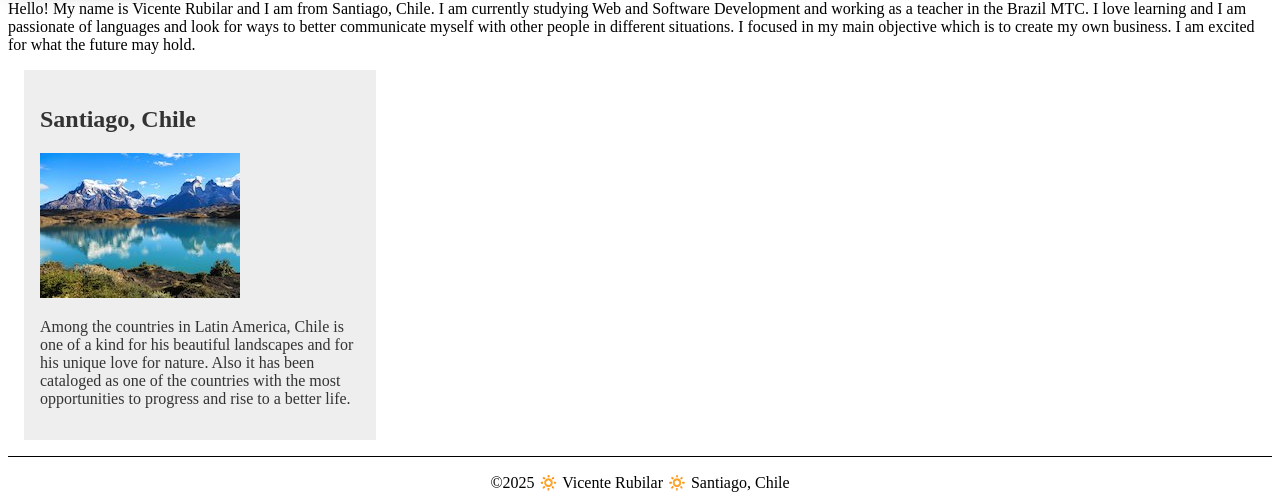
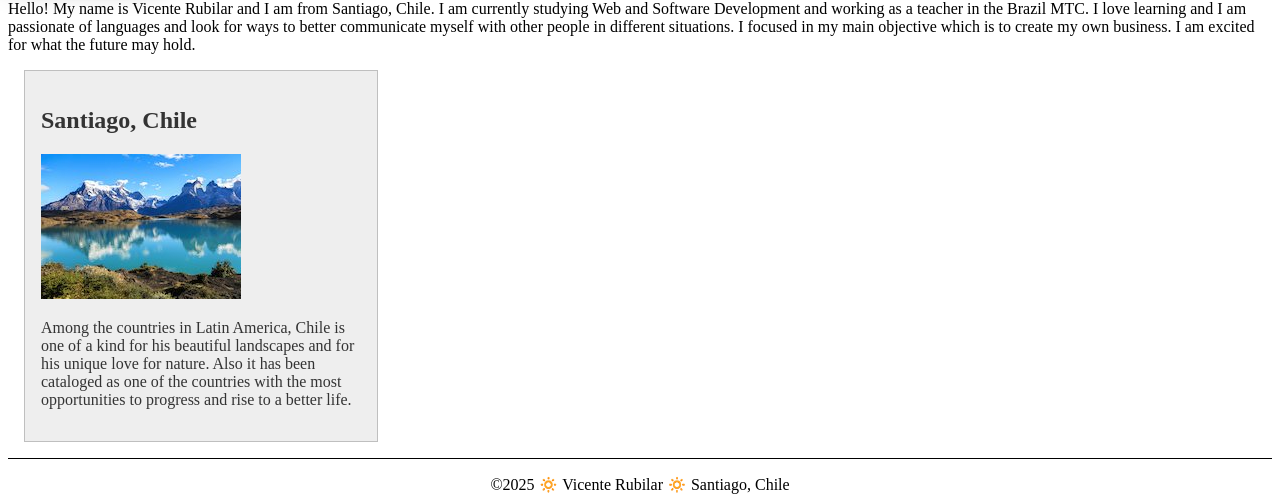
Before and after one commit to vrubilar42651/wdd130, a plain HTML site: page index.html in a window 1280 px wide. Shown: the part 400-896 px from the top of the page. Drawn offline with Linux system fonts and the light colour scheme.

Commit message:
rgb corrected

```diff
--- a/styles/styles.css
+++ b/styles/styles.css
@@ -13,10 +13,10 @@ h1 {
 aside {
     width: 20rem;
     margin: 1rem;
-    border: 1px solid rgb(0 0 0, .2); /* 1️⃣ */
+    border: 1px solid rgb(0, 0, 0, .2); /* 1️⃣ */
     padding: 1rem;
     background-color: #eee;
-    color:#333;
+    color: #333;
 }
 aside img {
     width: 200px;
```
